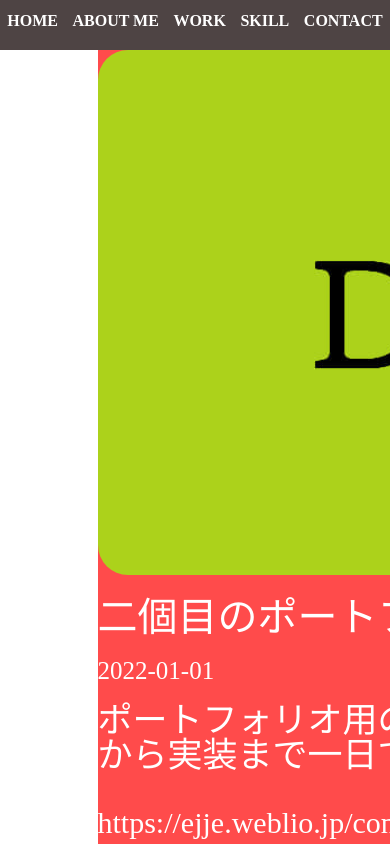
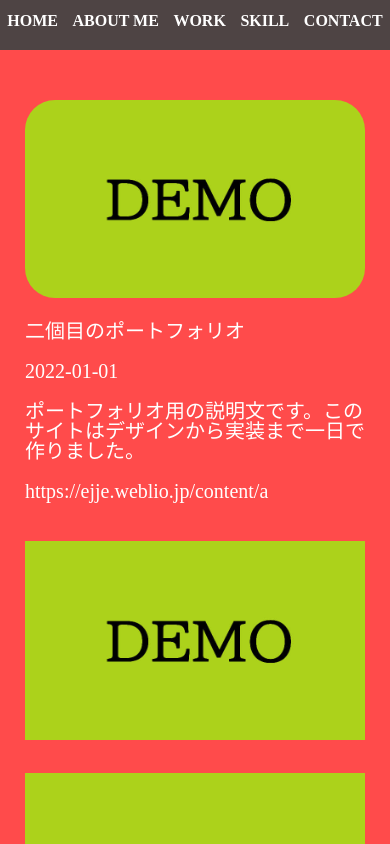
Before and after one commit to fujita1000/portfolio, a Next.js app: page /post/portfolio_1 in a window 390 px wide. Shown: the top 844 px of the page. Built offline with nearby package versions, Linux system fonts and the light colour scheme.

Commit message:
Initial Commit

```diff
--- a/src/styles/contact.module.scss
+++ b/src/styles/contact.module.scss
@@ -29,83 +29,6 @@
   width: 800px;
   margin: 0 auto;
 }
-
-.inputGroup {
-  height: 50%;
-  width: 100%;
-  display: flex;
-  flex-direction: column;
-  margin: 10px 0;
-}
-
-.inputLabel {
-  text-align: left;
-}
-
-.inputField {
-  height: 40px;
-  font-size: 20px;
-}
-.inputField2 {
-  height: 200px;
-  font-size: 20px;
-
-}
-.p{
-  font-size: 30px;
-  padding-bottom:5px ;
-  font-weight: bold;
-}
-
-.submit{
-  background-color: var(--bg);
-  border: none;
-  cursor: pointer;
-  outline: none;
-  padding: 0;
-  appearance: none;
-  color: #fff;
-  height: 50px;
-  width: 300px;
-  text-align: center;
-  padding: 10px;
-  font-size: 20px;
-}
-
-@media only screen and (max-width: 1200px) {
-  .container {
-      --bg: #ff4b4b;
-      --text: #fff;
-      --nav: #4e4444;
-      --contact: #d9d9d9;
-      --footer: #000;
-      height: 100%;
-      width: 100%;
-      box-sizing: content-box;
-      font-size: 16px;
-      overflow-x: hidden;
-      background-repeat: repeat-x;
-      margin: 0;
-      width: 75vw;
-      margin-left: 25vw;
-      height: 100vw;
-      background-color: var(--bg);
-      color: #fff;
-    }
-    .container2 {
-      width: 700px;
-      background-color: var(--contact);
-      margin: 0 auto;
-      padding: 30px;
-      margin-top: 50px;
-      color: #000;
-    }
-
-    .main {
-      width: 600px;
-      margin: 0 auto;
-    }
-
     .inputGroup {
       height: 50%;
       width: 100%;
@@ -128,12 +51,41 @@
       font-size: 20px;
 
     }
+.p{
+  font-size: 30px;
+  padding-bottom:5px ;
+  font-weight: bold;
+}
 
-    .p {
-      font-size: 30px;
-      padding-bottom: 5px;
-      font-weight: bold;
+.submit{
+  background-color: var(--bg);
+  border: none;
+  cursor: pointer;
+  outline: none;
+  padding: 0;
+  appearance: none;
+  color: #fff;
+  height: 50px;
+  width: 800px;
+  text-align: center;
+  padding: 10px;
+  font-size: 20px;
+}
+
+@media only screen and (max-width: 1200px) {
+
+    .container2 {
+      width: 700px;
+      padding: 30px;
+      margin-top: 50px;
+      color: #000;
     }
+
+    .main {
+      width: 600px;
+      margin: 0 auto;
+    }
+
 
     .submit {
       background-color: var(--bg);
@@ -144,7 +96,7 @@
       appearance: none;
       color: #fff;
       height: 50px;
-      width: 300px;
+      width: 600px;
       text-align: center;
       padding: 10px;
       font-size: 20px;
@@ -153,11 +105,6 @@
 
 @media only screen and (max-width: 800px) {
   .container {
-      --bg: #ff4b4b;
-      --text: #fff;
-      --nav: #4e4444;
-      --contact: #d9d9d9;
-      --footer: #000;
       height: 100%;
       width: 100%;
       box-sizing: content-box;
@@ -167,7 +114,6 @@
       margin: 0;
       width: 75vw;
       margin-left: 25vw;
-      height: 100vw;
       background-color: var(--bg);
       color: #fff;
     }
@@ -232,4 +178,75 @@
   }
 
 
-@media only screen and (max-width: 425px) {}
+@media only screen and (max-width: 425px) {
+
+    .container {
+        height: 100%;
+        width: 100%;
+        box-sizing: content-box;
+        font-size: 16px;
+        overflow-x: hidden;
+        background-repeat: repeat-x;
+        margin: 0;
+        width: 100vw;
+        background-color: var(--bg);
+        color: #fff;
+      }
+
+      .container2 {
+        width: 325px;
+        background-color: var(--contact);
+        margin: 0 auto;
+        padding: 30px;
+        margin-top: 30px;
+        color: #000;
+        margin-top: 100px;
+      }
+            .inputGroup {
+              height: 50%;
+              width: 100%;
+              display: flex;
+              flex-direction: column;
+              margin: 10px 0;
+            }
+
+            .inputLabel {
+              text-align: left;
+            }
+
+            .inputField {
+              height: 30px;
+              font-size: 14px;
+            }
+
+            .inputField2 {
+              height: 170px;
+              font-size: 14px;
+
+            }
+      .main {
+        width: 270px;
+        margin: 0 auto;
+      }
+
+      .p {
+        font-size: 20px;
+        padding-bottom: 5px;
+        font-weight: bold;
+      }
+
+      .submit {
+        background-color: var(--bg);
+        border: none;
+        cursor: pointer;
+        outline: none;
+        padding: 0;
+        appearance: none;
+        color: #fff;
+        height: 50px;
+        width: 270px;
+        text-align: center;
+        padding: 10px;
+        font-size: 20px;
+      }
+}
--- a/src/styles/contact_end.module.scss
+++ b/src/styles/contact_end.module.scss
@@ -20,8 +20,32 @@
   font-size: 50px;
   padding-top: 50px;
 }
-@media only screen and (max-width: 1200px) {}
+@media only screen and (max-width: 1200px) {
+  .container {
+      background-color: var(--bg);
+      color: #fff;
+      text-align: center;
+      font-size: 35px;
+      padding-top: 50px;
+    }
+}
 
-@media only screen and (max-width: 800px) {}
+@media only screen and (max-width: 800px) {
+    .container {
+        background-color: var(--bg);
+        color: #fff;
+        text-align: center;
+        font-size: 20px;
+        padding-top: 30px;
+      }
+}
 
-@media only screen and (max-width: 425px) {}
+@media only screen and (max-width: 425px) {
+  .container {
+      width: 100vw;
+      margin-left: 0vw;
+      height: 100vw;
+      font-size: 16px;
+      padding-top: 100px;
+    }
+}
--- a/src/styles/header.module.scss
+++ b/src/styles/header.module.scss
@@ -2,7 +2,7 @@
 .header {
   width: 25vw;
   position: fixed;
-  height: 100vw;
+  height: 2000px;
   background-color:#4e4444;
   text-align: center;
   padding-top: 50px;
--- a/src/styles/postcard.module.scss
+++ b/src/styles/postcard.module.scss
@@ -10,8 +10,50 @@
   }
 }
 
-@media only screen and (max-width: 1200px) {}
+@media only screen and (max-width: 1200px) {
+.container {
+    padding-top: 20px;
+    padding-bottom: 40px;
 
-@media only screen and (max-width: 800px) {}
+    span {
+      font-size: 35px;
+    }
 
-@media only screen and (max-width: 425px) {}
+    .image {
+      padding-top: 10px;
+      padding-bottom: 10px;
+    }
+  }
+}
+
+@media only screen and (max-width: 800px) {
+.container {
+    padding-top: 20px;
+    padding-bottom: 40px;
+
+    span {
+      font-size: 30px;
+    }
+
+    .image {
+      padding-top: 10px;
+      padding-bottom: 10px;
+    }
+  }
+}
+
+@media only screen and (max-width: 425px) {
+  .container {
+      padding-top: 20px;
+      padding-bottom: 20px;
+
+      span {
+        font-size: 25px;
+      }
+
+      .image {
+        padding-top: 10px;
+        padding-bottom: 10px;
+      }
+    }
+}
--- a/src/styles/slug.module.scss
+++ b/src/styles/slug.module.scss
@@ -12,7 +12,6 @@
   background-repeat: repeat-x;
   margin: 0;
   margin-left: 25vw;
-  height: 100%;
   background-color: var(--bg);
   color: #fff;
 }
@@ -56,8 +55,112 @@ padding-bottom: 30px;
   margin-bottom: 150px;
   font-size: 30px;
 }
-@media only screen and (max-width: 1200px) {}
+@media only screen and (max-width: 1200px) {
+    .container2 {
+      width: 700px;
+      margin: 0 auto;
+      margin-top: 50px;
+    }
+}
 
-@media only screen and (max-width: 800px) {}
+@media only screen and (max-width: 800px) {
 
-@media only screen and (max-width: 425px) {}
+
+    .container2 {
+      width: 420px;
+      margin-top: 45px;
+    }
+
+    .slug_h1 {
+      font-size: 30px;
+      padding-top: 20px;
+      padding-bottom: 20px;
+    }
+
+    .slug_data {
+      font-size: 25px;
+    }
+
+    .slug_body {
+      padding-top: 20px;
+      font-size: 25px;
+      padding-bottom: 0px;
+    }
+
+    .slug_image2 {
+      padding-bottom: 30px;
+    }
+
+    .slug_image3 {
+      padding-bottom: 30px;
+    }
+
+    .slug_image4 {
+      padding-bottom: 60px;
+    }
+
+    .link {
+      margin-bottom: 40px;
+      font-size: 25px;
+    }
+
+    .link2 {
+      margin-bottom: 150px;
+      font-size: 25px;
+    }
+}
+
+@media only screen and (max-width: 425px) {
+  .container {
+      width: 100vw;
+      margin-left: 0vw;
+    }
+
+    .container2 {
+      width: 340px;
+      margin: 0 auto;
+      margin-top: 100px;
+    }
+
+    .slug_image {
+      border-radius: 30px;
+    }
+
+    .slug_h1 {
+      font-size: 20px;
+      padding-top: 20px;
+      padding-bottom: 20px;
+    }
+
+    .slug_data {
+      font-size: 20px;
+    }
+
+    .slug_body {
+      padding-top: 20px;
+      font-size: 20px;
+      padding-bottom: 0px;
+    }
+
+    .slug_image2 {
+      padding-bottom: 30px;
+    }
+
+    .slug_image3 {
+      padding-bottom: 30px;
+    }
+
+    .slug_image4 {
+      padding-bottom: 50px;
+    }
+
+    .link {
+      margin-bottom: 40px;
+      font-size: 20px;
+    }
+
+    .link2 {
+      margin-bottom: 60px;
+      font-size: 20px;
+    }
+}
```
